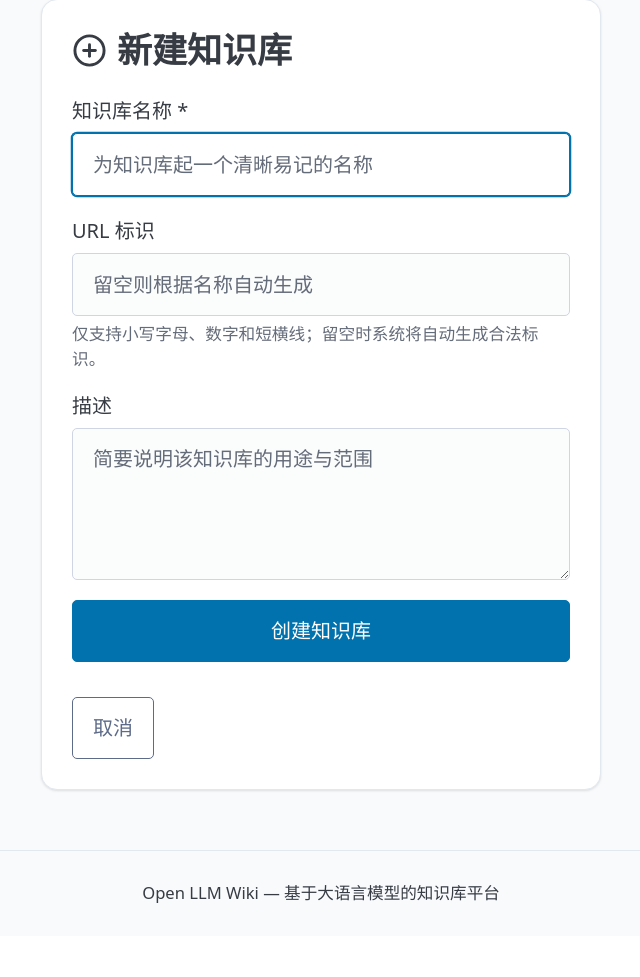
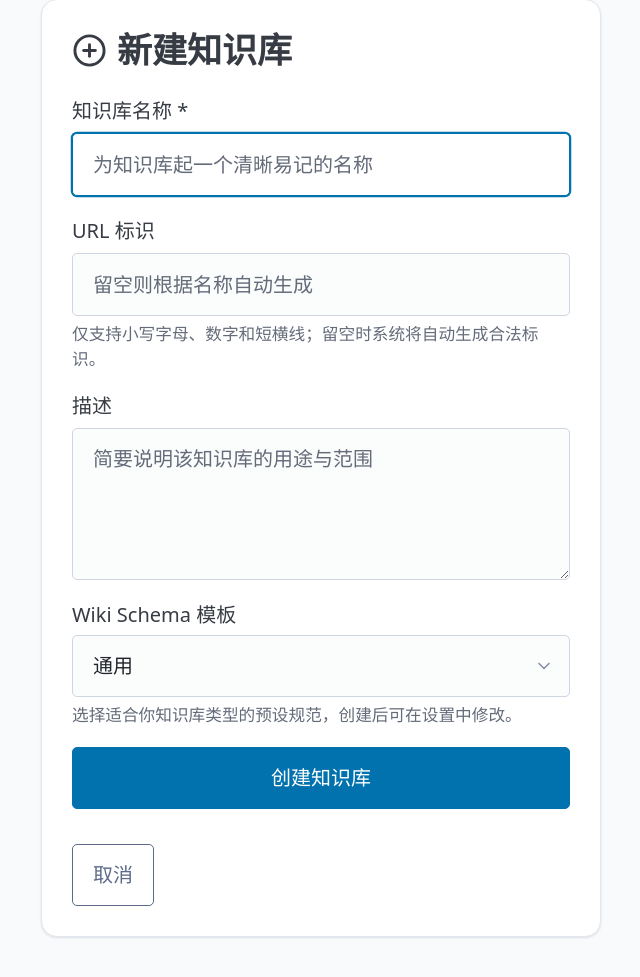
Before and after one commit to brianxiadong/open-llm-wiki, a Flask app: page /repos/new in a window 1280 px wide. Shown: the part 247-1224 px from the top of the page, without its empty margins (319-959 px from the left). Before the commit the page ends 1150 px from the top, so only its background shows below. Run offline with Flask 3, Linux system fonts and the light colour scheme; the visitor is signed in with stand-in values (Sample User, id 1); data that the repository does not hold is empty; parts of the project's set-up code (start-up, migrations or seed data) failed here and were passed over; some libraries are stand-ins or nearby versions.

Commit message:
feat: Task 10/11/12 — repo visibility, query history, schema templates
- Task 10: Add is_public field to Repo model; read routes (dashboard,
  view_page, graph, search) enforce visibility — public repos allow
  unauthenticated access, private repos require login/ownership.
  Settings page gains a visibility toggle. List page shows 公开 badge.
  Migration: migrations/003_repo_is_public.sql.

- Task 11: Client-side query history via localStorage. History button
  (details/summary) in chat input row shows/fills previous queries.
  Persisted per-repo using llmwiki_history_<slug> key, capped at 20.

- Task 12: Four pre-set schema templates (通用/学术/产品/技术笔记) in
  utils.SCHEMA_TEMPLATES. new_repo route selects template at creation.
  New KB form exposes a <select> for template choice.

Made-with: Cursor

````diff
--- a/app.py
+++ b/app.py
@@ -31,6 +31,7 @@ from qdrant_service import QdrantService
 from task_worker import TaskWorker
 from utils import (
     DEFAULT_SCHEMA_MD,
+    SCHEMA_TEMPLATES,
     ensure_repo_dirs,
     extract_links,
     get_backlinks,
@@ -440,16 +441,16 @@ def _register_routes(app: Flask) -> None:
 
             if not name:
                 flash("知识库名称不能为空", "error")
-                return render_template("repo/new.html")
+                return render_template("repo/new.html", schema_templates=SCHEMA_TEMPLATES)
 
             slug = slug_raw or slugify(name)
             if not slug:
                 flash("无法生成有效的 URL 标识", "error")
-                return render_template("repo/new.html")
+                return render_template("repo/new.html", schema_templates=SCHEMA_TEMPLATES)
 
             if Repo.query.filter_by(user_id=current_user.id, slug=slug).first():
                 flash("该标识已被使用", "error")
-                return render_template("repo/new.html")
+                return render_template("repo/new.html", schema_templates=SCHEMA_TEMPLATES)
 
             repo = Repo(
                 user_id=current_user.id,
@@ -464,8 +465,10 @@ def _register_routes(app: Flask) -> None:
             wiki_dir = os.path.join(base, "wiki")
             now_str = datetime.now(timezone.utc).strftime("%Y-%m-%d")
 
+            schema_template_key = request.form.get("schema_template", "default")
+            _, schema_content = SCHEMA_TEMPLATES.get(schema_template_key, SCHEMA_TEMPLATES["default"])
             with open(os.path.join(wiki_dir, "schema.md"), "w", encoding="utf-8") as f:
-                f.write(DEFAULT_SCHEMA_MD)
+                f.write(schema_content)
 
             with open(os.path.join(wiki_dir, "index.md"), "w", encoding="utf-8") as f:
                 f.write(
@@ -503,11 +506,15 @@ def _register_routes(app: Flask) -> None:
                     repo_slug=slug,
                 )
             )
-        return render_template("repo/new.html")
+        return render_template("repo/new.html", schema_templates=SCHEMA_TEMPLATES)
 
     @repo_bp.route("/<username>/<repo_slug>")
     def dashboard(username, repo_slug):
         user, repo = _get_repo_or_404(username, repo_slug)
+        if not repo.is_public and not _is_owner(repo):
+            if not current_user.is_authenticated:
+                return redirect(url_for("auth.login", next=request.url))
+            abort(403)
         base = get_repo_path(Config.DATA_DIR, username, repo_slug)
         wiki_dir = os.path.join(base, "wiki")
 
@@ -557,6 +564,7 @@ def _register_routes(app: Flask) -> None:
             if action == "update_info":
                 repo.name = request.form.get("name", "").strip() or repo.name
                 repo.description = request.form.get("description", "").strip()
+                repo.is_public = "is_public" in request.form
                 db.session.commit()
                 flash("设置已保存", "success")
             elif action == "update_schema":
@@ -615,6 +623,10 @@ def _register_routes(app: Flask) -> None:
     @wiki_bp.route("/<username>/<repo_slug>/wiki/<page_slug>")
     def view_page(username, repo_slug, page_slug):
         user, repo = _get_repo_or_404(username, repo_slug)
+        if not repo.is_public and not _is_owner(repo):
+            if not current_user.is_authenticated:
+                return redirect(url_for("auth.login", next=request.url))
+            abort(403)
         wiki_dir = os.path.join(
             get_repo_path(Config.DATA_DIR, username, repo_slug), "wiki"
         )
@@ -666,6 +678,10 @@ def _register_routes(app: Flask) -> None:
     @wiki_bp.route("/<username>/<repo_slug>/graph")
     def graph(username, repo_slug):
         user, repo = _get_repo_or_404(username, repo_slug)
+        if not repo.is_public and not _is_owner(repo):
+            if not current_user.is_authenticated:
+                return redirect(url_for("auth.login", next=request.url))
+            abort(403)
         wiki_dir = os.path.join(
             get_repo_path(Config.DATA_DIR, username, repo_slug), "wiki"
         )
@@ -785,6 +801,10 @@ def _register_routes(app: Flask) -> None:
     @wiki_bp.route("/<username>/<repo_slug>/wiki/search")
     def search(username, repo_slug):
         user, repo = _get_repo_or_404(username, repo_slug)
+        if not repo.is_public and not _is_owner(repo):
+            if not current_user.is_authenticated:
+                return redirect(url_for("auth.login", next=request.url))
+            abort(403)
         query_text = request.args.get("q", "").strip()
         results = []
         if query_text:
--- a/models.py
+++ b/models.py
@@ -43,6 +43,7 @@ class Repo(db.Model):
     updated_at = db.Column(db.DateTime, nullable=False, default=_utc_now, onupdate=_utc_now)
     source_count = db.Column(db.Integer, nullable=False, default=0)
     page_count = db.Column(db.Integer, nullable=False, default=0)
+    is_public = db.Column(db.Boolean, nullable=False, default=False)
 
     user = db.relationship("User", backref="repos")
     tasks = db.relationship("Task", back_populates="repo")
--- a/templates/repo/new.html
+++ b/templates/repo/new.html
@@ -33,6 +33,16 @@
     <label for="description">描述</label>
     <textarea id="description" name="description" placeholder="简要说明该知识库的用途与范围" rows="4"></textarea>
 
+    <label for="schema_template">
+      Wiki Schema 模板
+      <select id="schema_template" name="schema_template">
+        {% for key, (label, _) in schema_templates.items() %}
+        <option value="{{ key }}">{{ label }}</option>
+        {% endfor %}
+      </select>
+      <small>选择适合你知识库类型的预设规范，创建后可在设置中修改。</small>
+    </label>
+
     <div class="form-actions">
       <button type="submit">创建知识库</button>
       <a href="{{ url_for('repo.list_repos', username=current_user.username) }}" role="button" class="outline secondary">取消</a>
--- a/utils.py
+++ b/utils.py
@@ -199,3 +199,120 @@ updated: YYYY-MM-DD
 - Cross-reference other pages with `[Title](other-page.md)`.
 - Keep each page focused on a single topic.
 """
+
+SCHEMA_ACADEMIC_MD = """\
+---
+title: Wiki Schema — 学术研究
+---
+
+# Wiki Schema — 学术研究
+
+## Page Types
+
+- **paper**: 论文摘要和关键发现。
+- **concept**: 核心理论概念和术语定义。
+- **method**: 研究方法、实验设计、技术实现。
+- **result**: 实验结果、数据集、基准对比。
+- **comparison**: 不同方法/模型的横向对比。
+- **overview**: 某一研究方向的综合综述。
+- **index**: 主目录，按主题分类所有页面。
+- **log**: 摄入日志。
+
+## Frontmatter Fields
+
+```yaml
+---
+title: Paper/Concept Title
+type: paper | concept | method | result | comparison | overview
+tags: [nlp, transformer, etc.]
+source: paper.pdf.md
+evidence_level: strong | moderate | weak
+updated: YYYY-MM-DD
+---
+```
+
+## Conventions
+
+- 摘要页（paper）包含：研究问题、方法、结论、局限性。
+- 在 result 页标注证据等级 (evidence_level)。
+- 对比页使用 Markdown 表格。
+- 交叉引用格式：[作者年份](page.md)。
+"""
+
+SCHEMA_PRODUCT_MD = """\
+---
+title: Wiki Schema — 产品文档
+---
+
+# Wiki Schema — 产品文档
+
+## Page Types
+
+- **feature**: 功能介绍和使用说明。
+- **guide**: 操作教程、快速入门。
+- **reference**: API 文档、配置项、参数表。
+- **faq**: 常见问题与解答。
+- **changelog**: 版本更新记录。
+- **overview**: 产品整体介绍。
+- **index**: 主目录。
+- **log**: 摄入日志。
+
+## Frontmatter Fields
+
+```yaml
+---
+title: Feature Name
+type: feature | guide | reference | faq | changelog | overview
+version: "1.0"
+updated: YYYY-MM-DD
+---
+```
+
+## Conventions
+
+- guide 页使用有序步骤。
+- reference 页使用表格格式。
+- 每个功能页链接到对应的 guide 和 reference。
+"""
+
+SCHEMA_TECH_NOTES_MD = """\
+---
+title: Wiki Schema — 技术笔记
+---
+
+# Wiki Schema — 技术笔记
+
+## Page Types
+
+- **concept**: 技术概念、算法原理。
+- **howto**: 如何解决某个具体问题。
+- **snippet**: 代码片段、命令备忘。
+- **troubleshoot**: 故障排查记录。
+- **overview**: 技术栈整体概述。
+- **index**: 主目录。
+- **log**: 摄入日志。
+
+## Frontmatter Fields
+
+```yaml
+---
+title: Topic Name
+type: concept | howto | snippet | troubleshoot | overview
+tags: [python, docker, etc.]
+updated: YYYY-MM-DD
+---
+```
+
+## Conventions
+
+- snippet 页包含可直接复制的代码块。
+- troubleshoot 页包含：症状、根因、解决方案。
+- 使用 howto 而非 guide（更口语化）。
+"""
+
+SCHEMA_TEMPLATES = {
+    "default": ("通用", DEFAULT_SCHEMA_MD),
+    "academic": ("学术研究", SCHEMA_ACADEMIC_MD),
+    "product": ("产品文档", SCHEMA_PRODUCT_MD),
+    "tech_notes": ("技术笔记", SCHEMA_TECH_NOTES_MD),
+}
````
Also changed, not shown: docs/design.md (+8 -1 lines), static/css/chat.css (+48 -1 lines), static/js/chat.js (+51 -2 lines), templates/repo/dashboard.html (+9 -2 lines), templates/repo/list.html (+11 -1 lines), templates/repo/settings.html (+9 -0 lines), tests/test_models.py (+23 -0 lines), tests/test_utils.py (+28 -0 lines), migrations/003_repo_is_public.sql (added).
